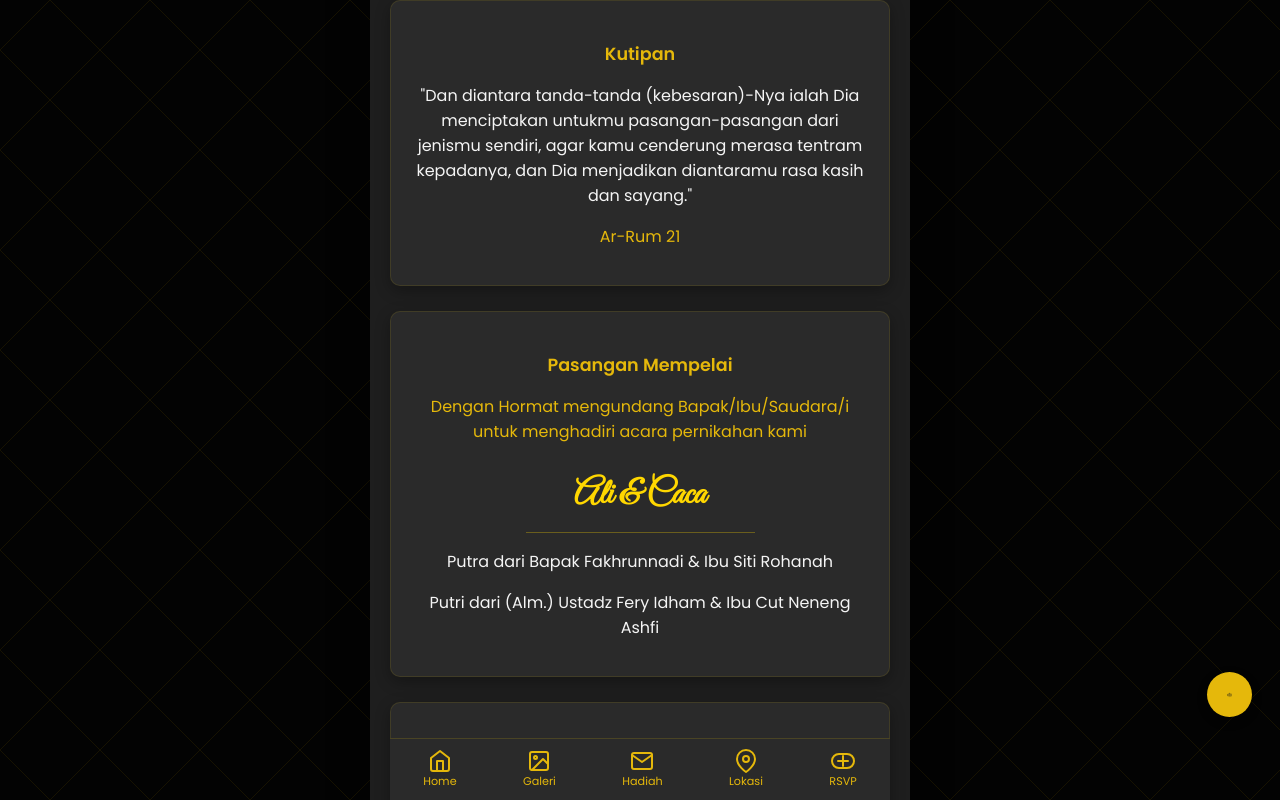
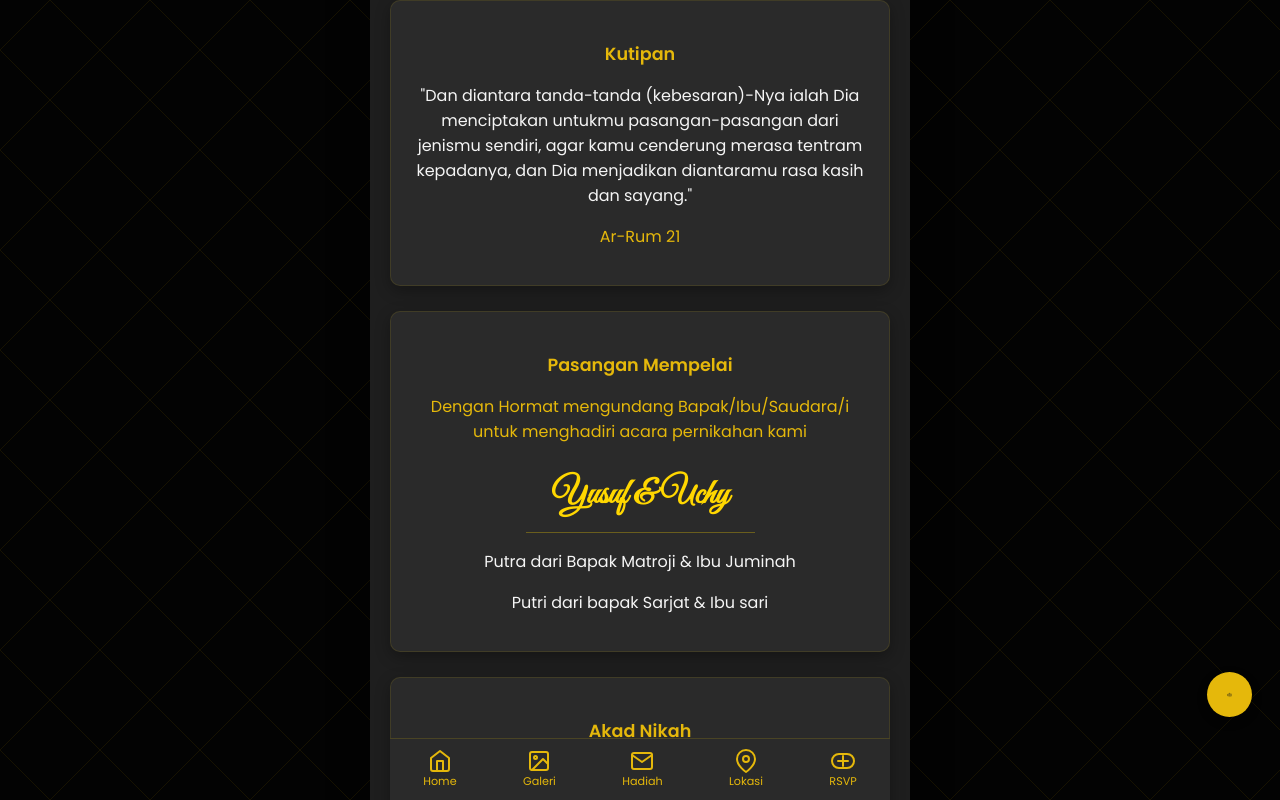
Before and after one commit to Yusuf2891/undangan-uchy-yusuf, a plain HTML site: page index.html in a window 1280 px wide. Both pictures are taken after a click on the button "Buka Undangan". Shown: the part 70-870 px from the top of the page. Drawn offline with Linux system fonts and the light colour scheme.

Commit message:
Update index.html

```diff
--- a/index.html
+++ b/index.html
@@ -361,20 +361,20 @@
             <h2 class="text-gold mb-4">Pasangan Mempelai</h2>
 
             <p class="text-xs text-gold">Dengan Hormat mengundang Bapak/Ibu/Saudara/i <br> untuk menghadiri acara pernikahan kami</p>
-            <h1 class="my-4" style="font-size: 2.2em;">Ali & Caca</h1>
+            <h1 class="my-4" style="font-size: 2.2em;">Yusuf & Uchy</h1>
 
             <div class="divider"></div>
 
-            <p class="text-sm mt-4 text-gray-400">Putra dari Bapak Fakhrunnadi & Ibu Siti Rohanah</p>
-            <p class="text-sm mt-4 text-gray-400">Putri dari (Alm.) Ustadz Fery Idham & Ibu Cut Neneng Ashfi</p>
+            <p class="text-sm mt-4 text-gray-400">Putra dari Bapak Matroji & Ibu Juminah</p>
+            <p class="text-sm mt-4 text-gray-400">Putri dari bapak Sarjat & Ibu sari</p>
         </section>
 
         <!-- Detail Acara -->
         <section id="akad" class="card">
             <h2 class="text-gold mb-4">Akad Nikah</h2>
-            <p class="text-sm text-gray-400 mb-2">07 Juli 2023 | Pukul 08.00 - 10.00 WIB</p>
+            <p class="text-sm text-gray-400 mb-2">20 October 2025 | Pukul 08.00 - 10.00 WIB</p>
             <p class="text-gold font-semibold">Lokasi Acara</p>
-            <p class="text-sm text-gray-400 mb-4">Masjid Raya Aceh Sepakat <br> Perh. Tengah, Kec. Medan Petisah, Kota Medan</p>
+            <p class="text-sm text-gray-400 mb-4">jl.impress <br> kp.cimpaeun, Kec.tapos, Kota Depok</p>
             <button onclick="window.open('https://maps.app.goo.gl/MAP_AKAD', '_blank')">Link Google Maps</button>
         </section>
 
```
